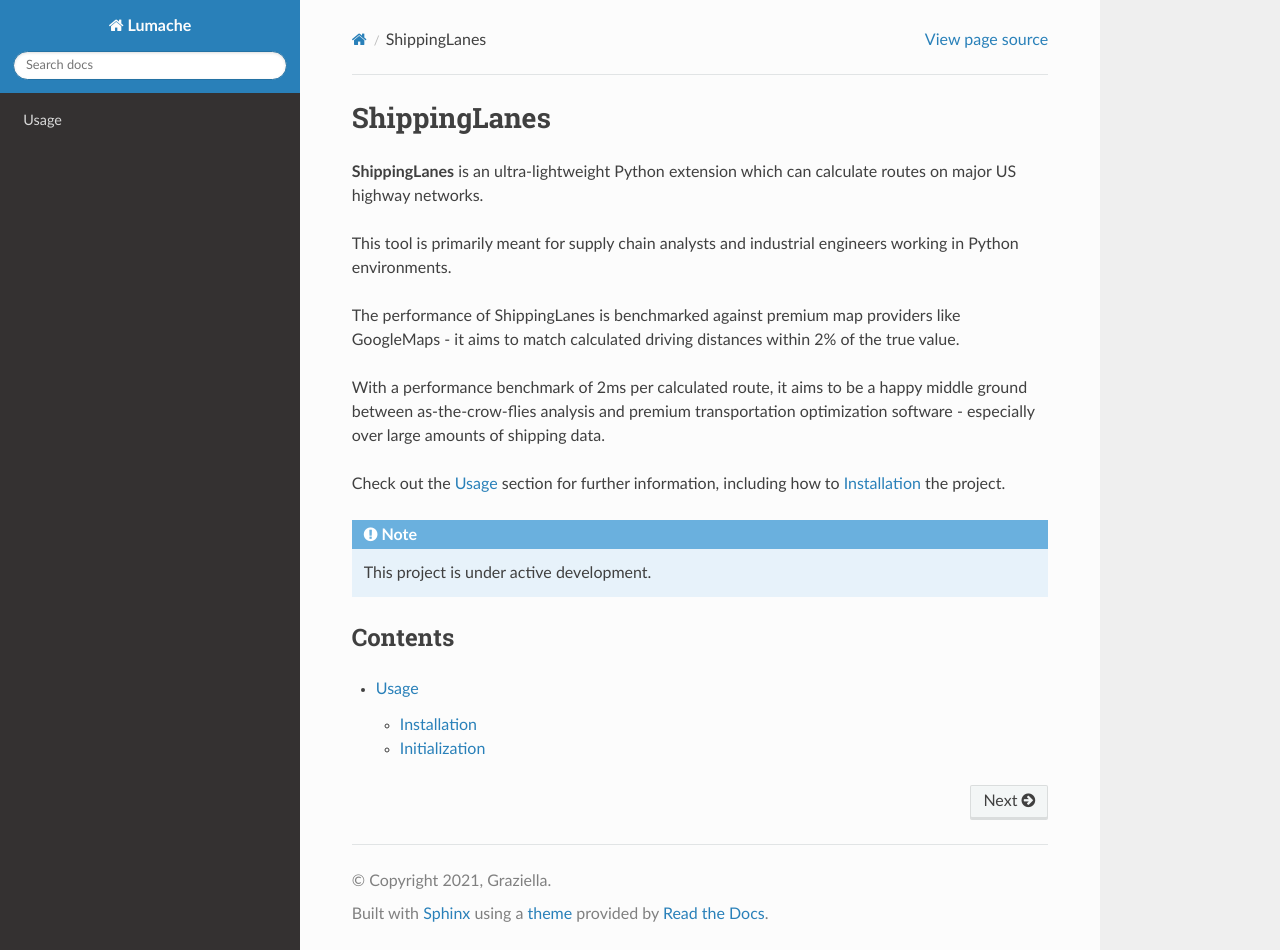
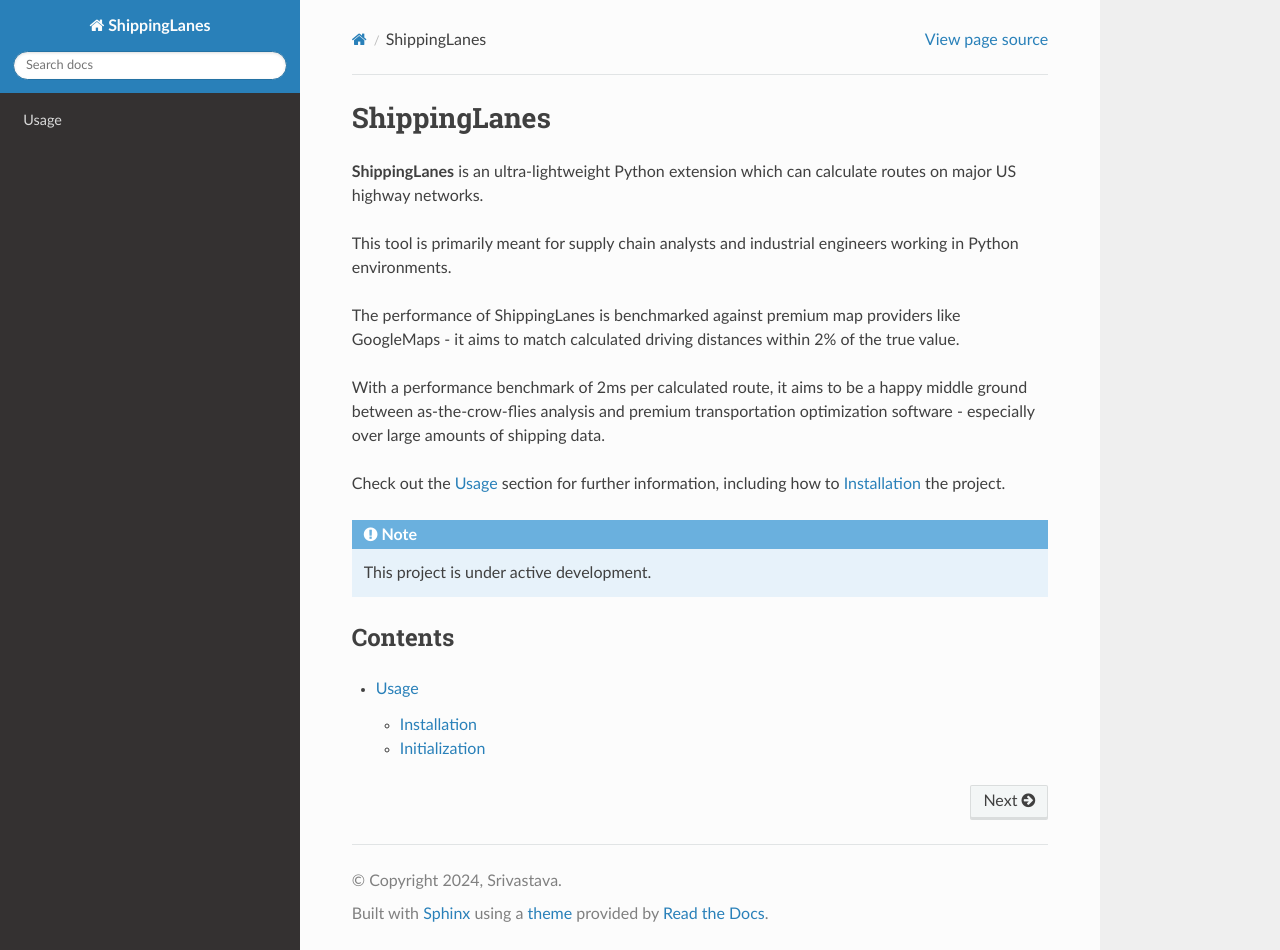
Before and after one commit to amarsrivastava19/ShippingLanes, a Sphinx documentation site: the page built from docs/source/index.rst, in a window 1280 px wide and 950 px high. Built offline with Sphinx 7.4.7 and the Read the Docs theme 3.1.0, drawn with Linux system fonts in a browser that asks for light colours; pages that are not in the unit, such as notebooks, are missing from menus.

Commit message:
Update conf.py

```diff
--- a/docs/source/conf.py
+++ b/docs/source/conf.py
@@ -2,9 +2,9 @@
 
 # -- Project information
 
-project = 'Lumache'
-copyright = '2021, Graziella'
-author = 'Graziella'
+project = 'ShippingLanes'
+copyright = '2024, Srivastava'
+author = 'Srivastava'
 
 release = '0.1'
 version = '0.1.0'
```
